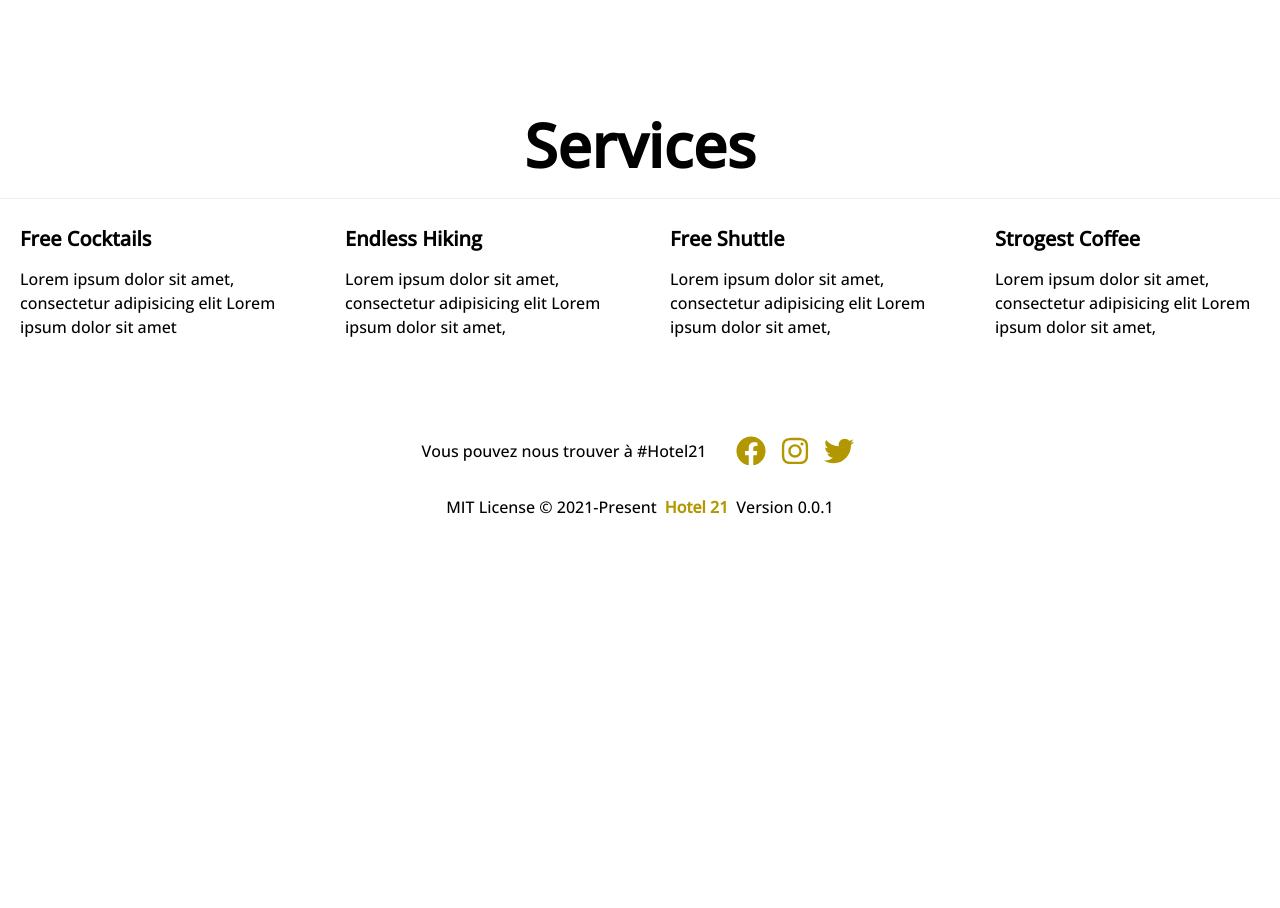
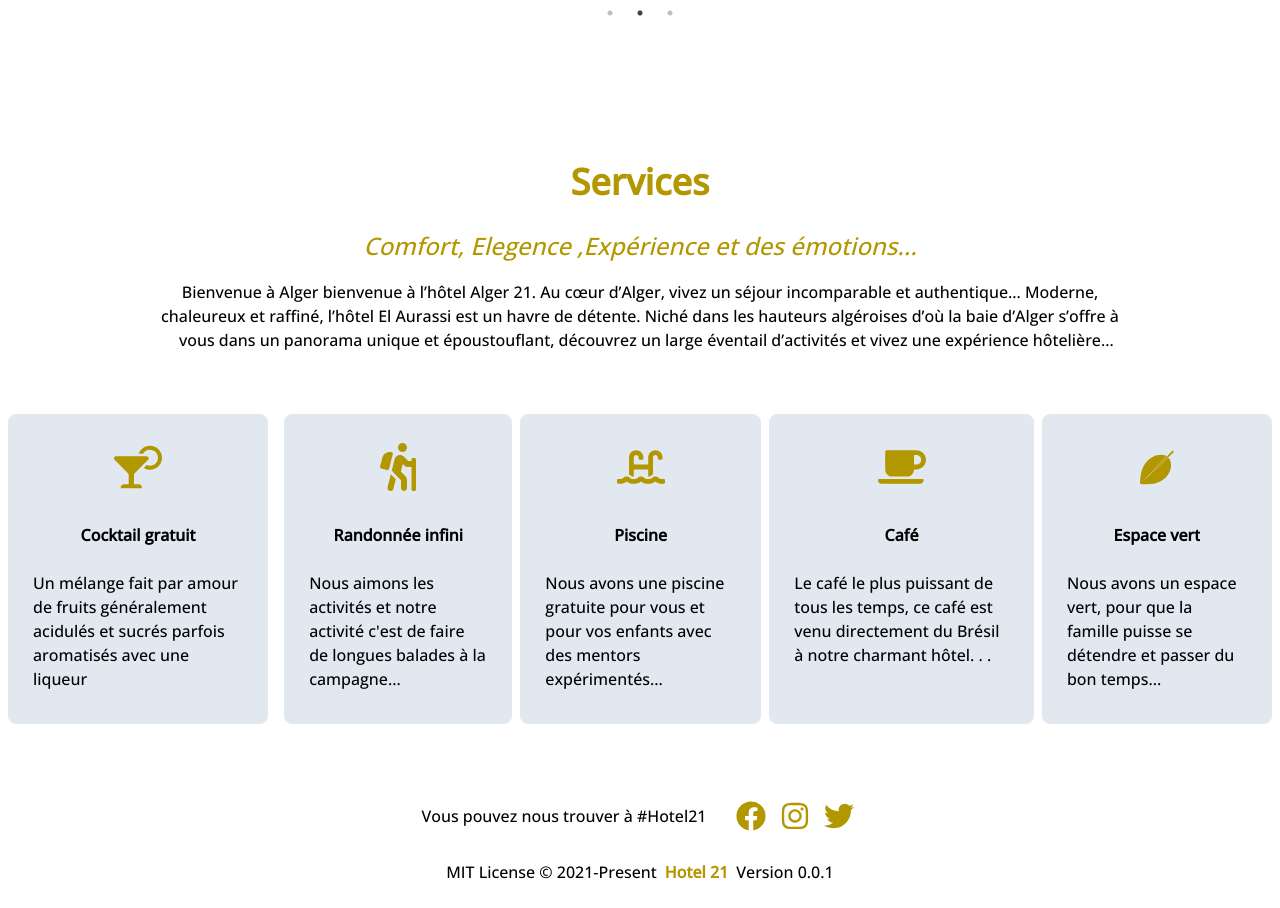
Before and after one commit to nemo256/hotel, a Next.js app: page / in a window 1280 px wide. Shown: the part 522-1430 px from the top of the page. Before the commit the page ends 1065 px from the top, so only its background shows below. Built offline with nearby package versions, Linux system fonts and the light colour scheme.

Commit message:
fixed the service  text and cards

```diff
--- a/src/components/accueil/Services.js
+++ b/src/components/accueil/Services.js
@@ -1,81 +1,123 @@
+
 import {
-  Center, Flex, Text, HStack, Box, Heading,Spacer, Divider, Icon
+  Center, Text, Stack, Box, Heading, Badge,
 } from '@chakra-ui/react'
-import {FaCocktail,FaHiking,FaShuttleVan,FaCoffee,GrServices} from 'react-icons'
-import Fade from 'react-reveal/Bounce';
+import {FaCocktail,FaHiking,FaSwimmingPool,FaCoffee} from 'react-icons/fa'
+import {DiCoda} from'react-icons/di';
+
 
 
   const ArrServices =[
       {
           icon:<FaCocktail/>,
-          title:"Free Cocktails",
-          info:'Lorem ipsum dolor sit amet, consectetur adipisicing elit Lorem ipsum dolor sit amet'
+          title:"Cocktail gratuit",
+          type:"in",
+          info:'Un mélange fait par amour de fruits généralement acidulés et sucrés parfois aromatisés avec une liqueur'
       },
       {
           icon:<FaHiking/>,
-          title:"Endless Hiking",
-          info:'Lorem ipsum dolor sit amet, consectetur adipisicing elit Lorem ipsum dolor sit amet, '
+          title:"Randonnée infini",
+          type:"out",
+          info:'Nous aimons les activités et notre activité c\'est de faire de longues balades à la campagne...'
       },
       {
-          icon:<FaShuttleVan/>,
-          title:"Free Shuttle",
-          info:'Lorem ipsum dolor sit amet, consectetur adipisicing elit Lorem ipsum dolor sit amet, '
+          icon:<FaSwimmingPool/>,
+          title:"Piscine",
+          type:"in",
+          info:'Nous avons une piscine gratuite pour vous et pour vos enfants avec des mentors expérimentés...'
       },
       {
           icon:<FaCoffee/>,
-          title:"Strogest Coffee",
-          info:'Lorem ipsum dolor sit amet, consectetur adipisicing elit Lorem ipsum dolor sit amet, '
-      }
+          title:"Café",
+          type:"in",
+          info:'Le café le plus puissant de tous les temps, ce café est venu directement du Brésil à notre charmant hôtel. . . '
+      },
+      {
+        icon:<DiCoda/>,
+        title:"Espace vert",
+        type:"out",
+        info:'Nous avons un espace vert, pour que la famille puisse se détendre et passer du bon temps...'
+    }
   ];
-
-  function Feature({ /*icon,*/ title, desc,...rest }) {
-    return (
-      <Box
-        p={5}
-
-        flex='1'
-        borderRadius='md'
-
-        {...rest}
-      >
-        {/*<Icon>{icon}</Icon>*/}
-        <Heading fontSize='xl'>{title}</Heading>
-        <Text mt={4}>{desc}</Text>
-      </Box>
-    )
-  }
-
 
 export default function Services() {
   return (
     <>
+      <Center h={300}  mt={[16, 12, 0]} mb={[16, 12, 0]} mx={2}>
+        <Stack spacing={4}>
+          <Heading color='primary' size='xl' mb={2} align='center'>
+            Services
+          </Heading>
+          <Text as='i' color='primary' fontSize='2xl' align='center'>
+           Comfort, Elegence ,Expérience et des émotions...
+          </Text>
+          <Text
+            px={[0, 4, 8, 20, 40, 60]}
+            noOfLines={[8, 4, 3]}
+            align='center'
+            ml={[16, 12, 0]}
+            mb={'5'}
+          >
+           Bienvenue à Alger bienvenue à l’hôtel Alger 21.
+          Au cœur d’Alger, vivez un séjour incomparable et authentique…
+          Moderne, chaleureux et raffiné, l’hôtel El Aurassi est un havre de détente.
+          Niché dans les hauteurs algéroises d’où la baie d’Alger s’offre à vous dans un panorama unique et époustouflant, découvrez un large éventail d’activités et vivez une expérience hôtelière totale.
+          </Text>
+        </Stack>
+      </Center>
+
+
     <Center>
-            <Text
-              fontSize={['4xl','5xl','6xl']}
-              textColor='black'
-              fontWeight='bold'
-              mt={5}
-              _hover={{
-                textColor: 'primary',
-                fontWeight: 'extrabold',
-              }}>
-            Services </Text>
+    <Stack direction={['column','row']} mr={'2'}ml={'2'} mt={[16, 12, 0]}>
+                  {ArrServices.map((service) => (
+                  <>
+                    <Box
+                      maxW={'sm'}
+                      borderWidth='0.5px'
+                      borderRadius='lg'
+                      overflow='hidden'
+                      bgColor={'gray.200'}
+                      mr={'2'}
 
-    </Center>
-    <Divider color={""}/>
-
-    <HStack spacing={5}>
-                  {ArrServices.map((service,index) => (
-                  <>
-                  <Feature
-                    icon={service.icon}
-                    title={service.title}
-                    desc={service.info}
-                  />
+                      _hover={{
+                        cursor:'pointer'
+                      }}>
+                          <Center mt={7} mb={2}>
+                              <Text fontSize='5xl' color={'primary'}>{service.icon}</Text>
+                          </Center>
+                        <Box p='6'>
+                          <Center>
+                          <Box
+                            mb='2'
+                            fontWeight='bold'
+                            as='h4'
+                            lineHeight='tight'
+                            isTruncated
+                            _hover={{
+                              textColor: 'primary',
+                              fontWeight: 'extrabold',
+                            }}
+                          >
+                          {service.title}
+                          </Box>
+                          </Center>
+                          <Box display='flex' mt='2' alignItems='center'>
+                          <Box
+                            mt='2'
+                            mb='2'
+                            fontWeight='light'
+                            as='h4'
+                          >
+                          {service.info}
+                          </Box>
+                          </Box>
+                        </Box>
+                    </Box>
 
                   </>
                   ))
                   }
-    </HStack>
+    </Stack>
+  </Center>
        </>)
 }
--- a/src/components/chambres/Header.js
+++ b/src/components/chambres/Header.js
@@ -15,7 +15,7 @@ export default function Header() {
             Chambres
           </Heading>
           <Text as='i' color='primary' fontSize='2xl' align='center'>
-            Il n'y a qu'un patron: le client.
+            Içi, vous êtes le patron...
           </Text>
           <Text
             px={[0, 4, 8, 20, 40, 60]}
--- a/src/pages/index.js
+++ b/src/pages/index.js
@@ -1,4 +1,4 @@
-import { Stack } from '@chakra-ui/react'
+import { Stack,Box } from '@chakra-ui/react'
 import Hero from '../components/accueil/Hero'
 import Services from '../components/accueil/Services'
 
@@ -6,13 +6,15 @@ export default function Index() {
   return (
     <>
       <Stack
-        mt={16}
+        mt='90'
         maxW='100%'
         direction='column'
         zIndex={1}
       >
-        <Hero />
-        <Services />
+
+          <Hero />
+
+          <Services />
       </Stack>
     </>
   )
```
Also changed, not shown: 1 other file (tests, documents, lock files or other folders).
